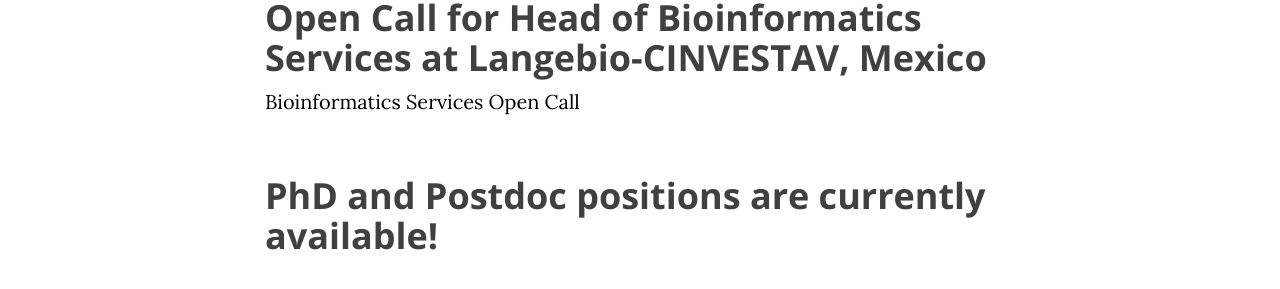
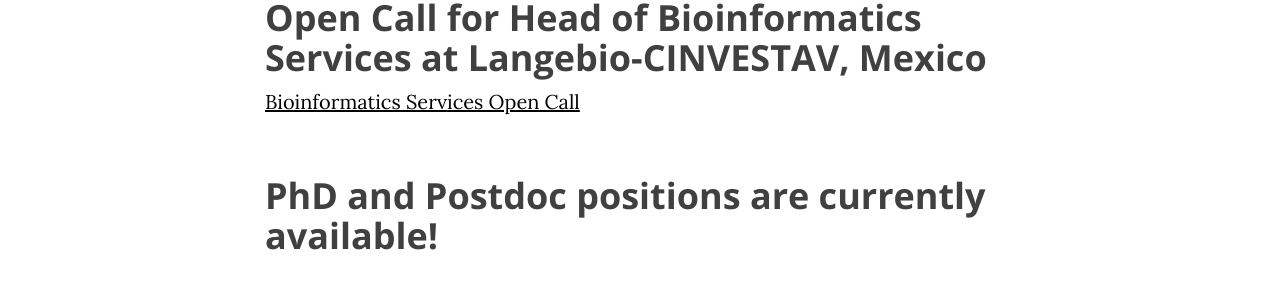
Before and after one commit to milkshakeplustip/milkshakeplustip.github.io, a Jekyll site: the page built from e_jobs.html, in a window 1280 px wide. Shown: the part 406-695 px from the top of the page. Built offline with Jekyll 4.4.1, drawn with Linux system fonts in a browser that asks for light colours; nearby versions of some CDN libraries.

Commit message:
underline?

```diff
--- a/e_jobs.html
+++ b/e_jobs.html
@@ -5,7 +5,7 @@
 header-img: "img/join_1500_blue_2.jpg"
 ---
 <h2 class="section-heading">Open Call for Head of Bioinformatics Services at Langebio-CINVESTAV, Mexico</h2>
-<a href="/pdf/Bioinformatics_services_open_call_2016_ENGLISH.pdf">Bioinformatics Services Open Call</a>
+<a href="/pdf/Bioinformatics_services_open_call_2016_ENGLISH.pdf"><u>Bioinformatics Services Open Call</u></a>
 <h2 class="section-heading">PhD and Postdoc positions are currently available!</h2>
 <p>Candidates with a strong background in bioinformatics, large-scale genomics and/or statistical genetics are encouraged to apply. If you are interested in joining the lab please send a copy of your CV and a brief statement of your interests to amoreno@langebio.cinvestav.mx.</p>
 <p>Visit our page at the main LANGEBIO <a href="http://www.langebio.cinvestav.mx/?pag=794">website</a>!</p>
```
